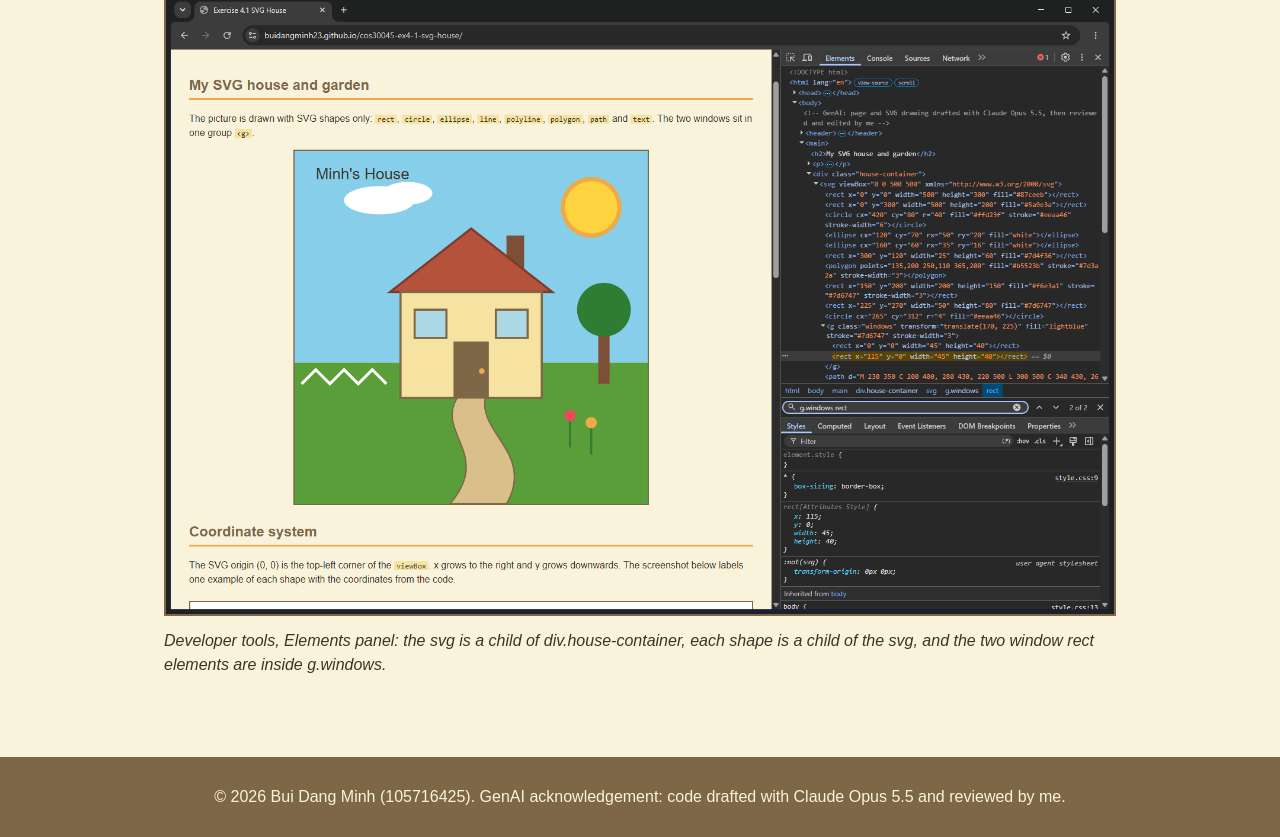
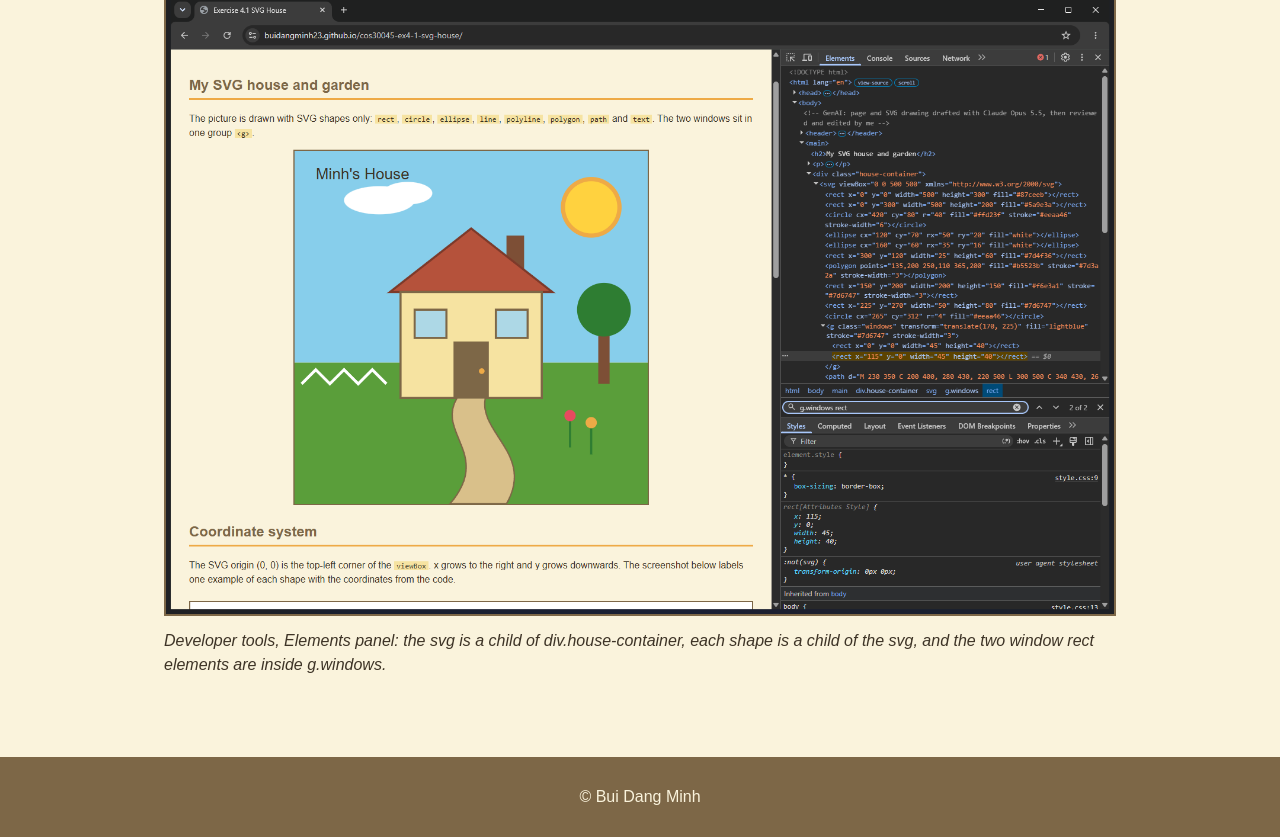
Before and after one commit to buidangminh23/cos30045-ex4-1-svg-house, a plain HTML site: page index.html in a window 1280 px wide. Shown: the part 2464-3301 px from the top of the page. Drawn offline with Linux system fonts and the light colour scheme.

Commit message:
change in index
Removed GenAI acknowledgments from footer and comments.

```diff
--- a/index.html
+++ b/index.html
@@ -7,7 +7,6 @@
   <link rel="stylesheet" href="css/style.css">
 </head>
 <body>
-  <!-- GenAI: page and SVG drawing drafted with Claude Opus 5.5, then reviewed and edited by me -->
   <header>
     <h1>Exercise 4.1: Draw SVGs</h1>
     <nav>
@@ -98,7 +97,7 @@
   </main>
 
   <footer>
-    <p>&copy; 2026 Bui Dang Minh (105716425). GenAI acknowledgement: code drafted with Claude Opus 5.5 and reviewed by me.</p>
+    <p>&copy; Bui Dang Minh </p>
   </footer>
 </body>
 </html>
```
